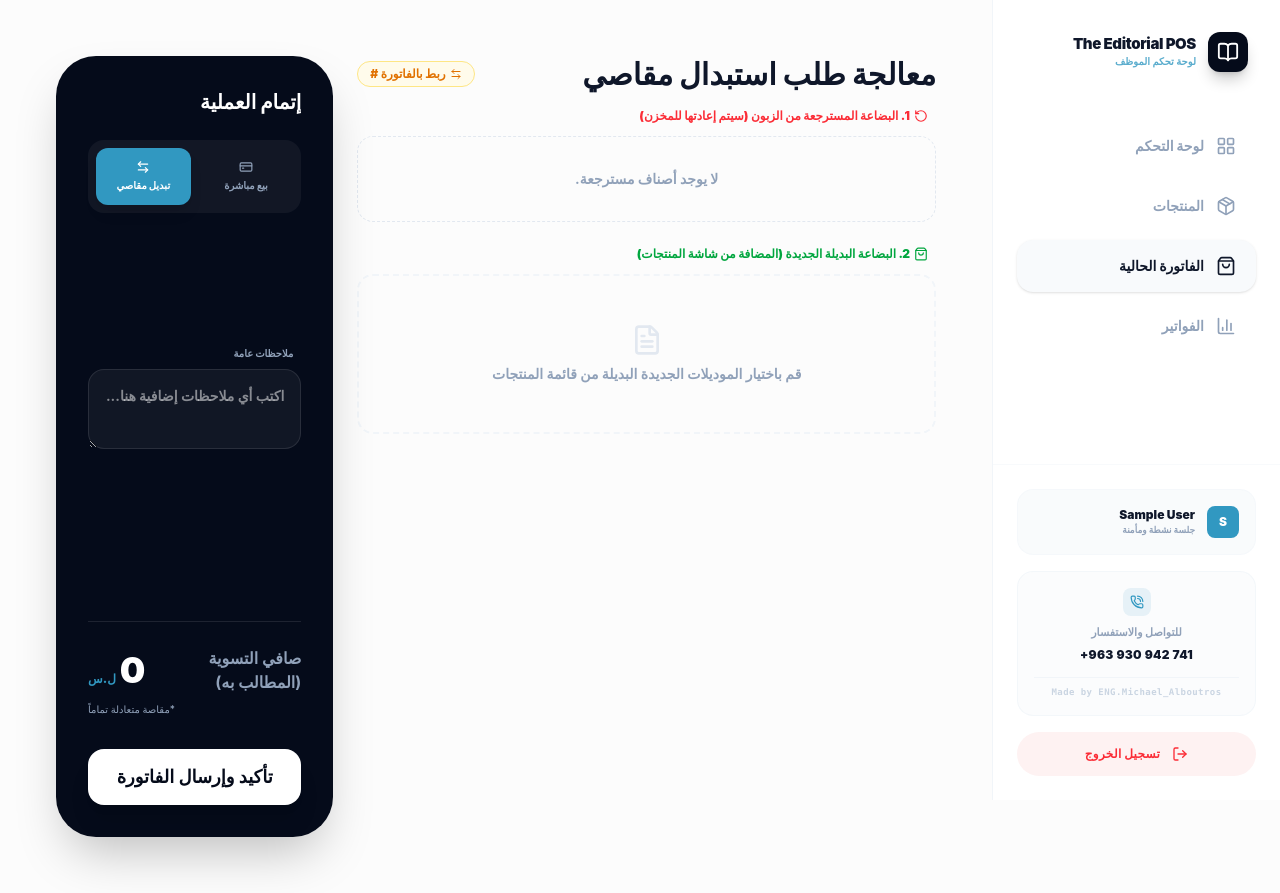
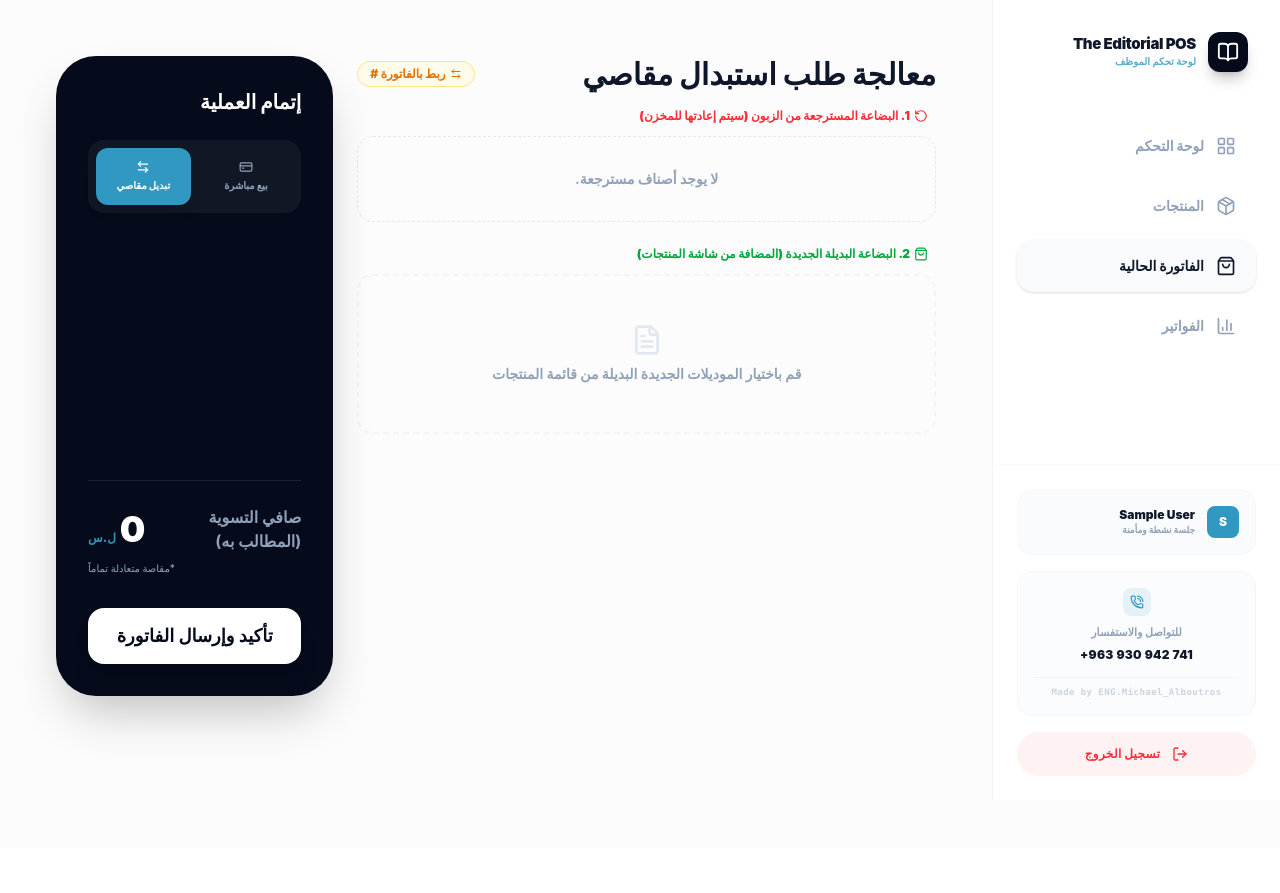
Before and after one commit to maichealalbotrous/matajer-pro-FrontEnd, a React (Vite) app: page /CurrentInvoice in a window 1280 px wide. After the commit the page ends 848 px from the top, so only its background shows below. Built offline with nearby package versions, Linux system fonts and the light colour scheme; sample sign-in values are in the browser's storage.

Commit message:
fix the invoice nots input

```diff
--- a/src/components/Employee_components/Invoices/Invoices_Summary/InvoiceSummaryContent/InvoiceSummaryContent.jsx
+++ b/src/components/Employee_components/Invoices/Invoices_Summary/InvoiceSummaryContent/InvoiceSummaryContent.jsx
@@ -51,8 +51,9 @@ const InvoiceSummaryContent = ({
           />
         </div>
       )}
-
-      <div className="mb-8 text-right">
+{
+    !isExchangeMode&&!exchangeDetails&&(
+<div className="mb-8 text-right">
         <label className="text-[10px] font-black text-slate-400 mr-2 mb-2 block">ملاحظات عامة</label>
         <textarea
           className="w-full bg-white/5 border border-white/10 rounded-2xl p-4 text-sm font-bold outline-none focus:ring-2 focus:ring-[#3198c1] min-h-[80px] text-right text-white"
@@ -60,7 +61,8 @@ const InvoiceSummaryContent = ({
           onChange={(e) => setNotes(e.target.value)}
           placeholder="اكتب أي ملاحظات إضافية هنا..."
         />
-      </div>
+      </div>)
+}
 
       {/*exchangeDetails */}
       {isExchangeMode && exchangeDetails && (
```
Also changed, not shown: 2 other files (tests, documents, lock files or other folders).
